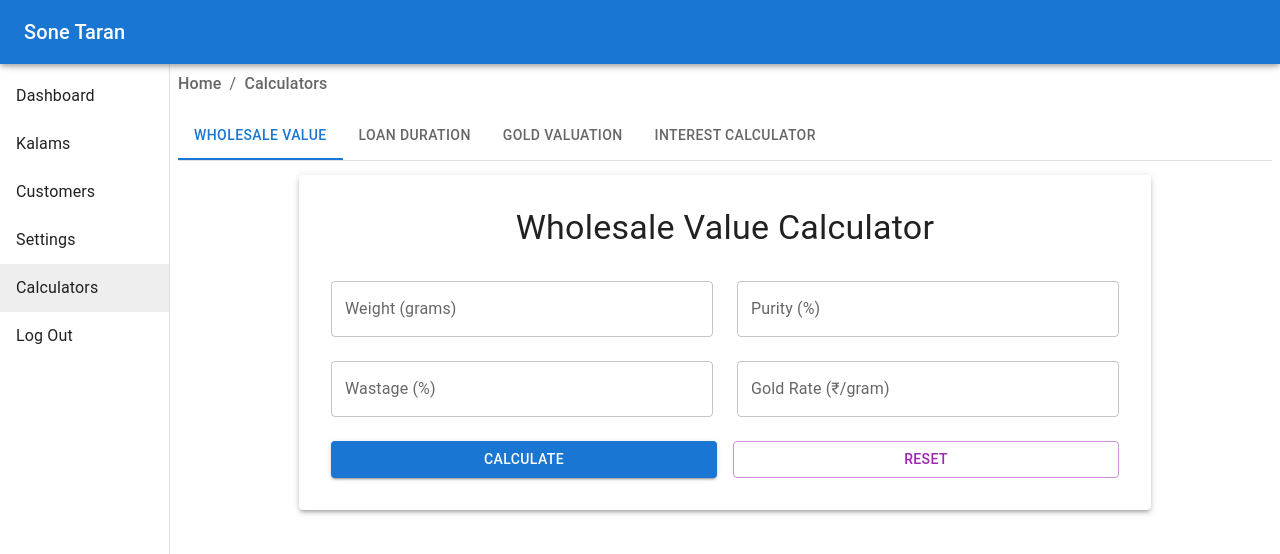
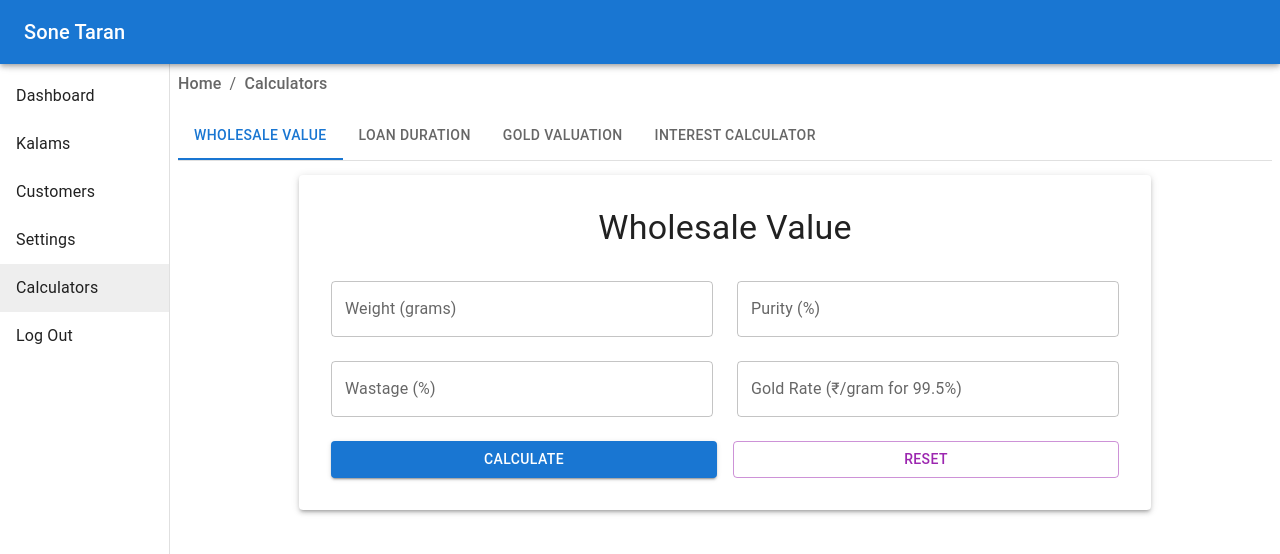
Before and after one commit to maheshgarade/sone-taran, a React (Vite) app: page /calculators in a window 1280 px wide. Shown: the top 554 px of the page. Built offline with nearby package versions, Linux system fonts and the light colour scheme.

Commit message:
Added new logic

```diff
--- a/src/features/calculators/wholesale-value-calculator/WholesaleValueCalculator.tsx
+++ b/src/features/calculators/wholesale-value-calculator/WholesaleValueCalculator.tsx
@@ -11,10 +11,10 @@ import {
 } from '@mui/material';
 
 interface CalculatedValues {
-  netPureGold: number;
   wastageWeight: number;
-  totalGoldWeight: number;
-  moneyEquivalent: number;
+  netPureGold99_9: number;
+  netPureGold99_5: number;
+  cashEquivalent99_5: number;
 }
 
 const WholesaleValueCalculator: React.FC = () => {
@@ -28,7 +28,7 @@ const WholesaleValueCalculator: React.FC = () => {
       weight: '',
       purity: '',
       wastage: '',
-      goldRate: '',
+      goldRate99_5: '',
     },
     validationSchema: Yup.object({
       weight: Yup.number()
@@ -42,27 +42,37 @@ const WholesaleValueCalculator: React.FC = () => {
         .required('Wastage is required')
         .min(0, 'Wastage must be greater than or equal to 0')
         .max(100, 'Wastage cannot exceed 100'),
-      goldRate: Yup.number()
-        .required('Gold rate is required')
+      goldRate99_5: Yup.number()
+        .required('Gold rate (99.5%) is required')
         .positive('Gold rate must be positive'),
     }),
     onSubmit: (values) => {
       const weight = Number(values.weight);
       const purity = Number(values.purity);
       const wastage = Number(values.wastage);
-      const goldRate = Number(values.goldRate);
+      const goldRate99_5 = Number(values.goldRate99_5);
 
-      // Ensure arithmetic operations are on numbers
+      // Step 1: Calculate net pure gold based on purity
       const netPureGold = (weight * purity) / 100;
-      const wastageWeight = (weight * wastage) / 100;
-      const totalGoldWeight = netPureGold + wastageWeight;
-      const moneyEquivalent = totalGoldWeight * goldRate;
 
+      // Step 2: Calculate total weight (22K 99.9%) with wastage
+      const netPureGold99_9 = netPureGold + (weight * wastage) / 100;
+
+      // Step 3: Calculate wastage weight
+      const wastageWeight = weight - netPureGold99_9;
+
+      // Step 4: Calculate total weight (22K 99.5%)
+      const netPureGold99_5 = (netPureGold99_9 * 99.5) / 99.9;
+
+      // Step 5: Calculate cash payment (22K 99.5%)
+      const cashEquivalent99_5 = netPureGold99_5 * goldRate99_5;
+
+      // Save calculated values
       setCalculatedValues({
-        netPureGold,
-        wastageWeight,
-        totalGoldWeight,
-        moneyEquivalent,
+        wastageWeight: parseFloat(wastageWeight.toFixed(3)), // Preserve precision
+        netPureGold99_9: parseFloat(netPureGold99_9.toFixed(3)),
+        netPureGold99_5: parseFloat(netPureGold99_5.toFixed(3)),
+        cashEquivalent99_5: parseFloat(cashEquivalent99_5.toFixed(2)),
       });
       setCalculated(true);
     },
@@ -79,7 +89,7 @@ const WholesaleValueCalculator: React.FC = () => {
     <Container maxWidth="md" sx={{ pl: 0, pr: 0 }}>
       <Paper elevation={3} sx={{ padding: 4, marginTop: 1.8 }}>
         <Typography variant="h4" align="center" sx={{ mb: 4 }}>
-          Wholesale Value Calculator
+          Wholesale Value
         </Typography>
         <Box
           component="form"
@@ -88,6 +98,7 @@ const WholesaleValueCalculator: React.FC = () => {
         >
           {/* Input Fields */}
           <Box sx={{ display: 'flex', flexDirection: 'row', gap: 3 }}>
+            <Box sx={{ flexGrow: 1 }}>
               <TextField
                 fullWidth
                 type="number"
@@ -100,6 +111,8 @@ const WholesaleValueCalculator: React.FC = () => {
                 error={formik.touched.weight && Boolean(formik.errors.weight)}
                 helperText={formik.touched.weight && formik.errors.weight}
               />
+            </Box>
+            <Box sx={{ flexGrow: 1 }}>
               <TextField
                 fullWidth
                 type="number"
@@ -112,7 +125,20 @@ const WholesaleValueCalculator: React.FC = () => {
                 error={formik.touched.purity && Boolean(formik.errors.purity)}
                 helperText={formik.touched.purity && formik.errors.purity}
               />
+              {formik.values.purity && (
+                <Typography
+                  sx={{ mt: 1 }}
+                  variant="body2"
+                  color="text.secondary"
+                >
+                  {`${(parseFloat(formik.values.purity) - 0.4).toFixed(
+                    1
+                  )}% + 0.4% = ${formik.values.purity}%`}
+                </Typography>
+              )}
             </Box>
+          </Box>
+
           <Box sx={{ display: 'flex', flexDirection: 'row', gap: 3 }}>
             <TextField
               fullWidth
@@ -129,14 +155,19 @@ const WholesaleValueCalculator: React.FC = () => {
             <TextField
               fullWidth
               type="number"
-              id="goldRate"
-              name="goldRate"
-              label="Gold Rate (₹/gram)"
-              value={formik.values.goldRate}
+              id="goldRate99_5"
+              name="goldRate99_5"
+              label="Gold Rate (₹/gram for 99.5%)"
+              value={formik.values.goldRate99_5}
               onChange={formik.handleChange}
               onBlur={formik.handleBlur}
-              error={formik.touched.goldRate && Boolean(formik.errors.goldRate)}
-              helperText={formik.touched.goldRate && formik.errors.goldRate}
+              error={
+                formik.touched.goldRate99_5 &&
+                Boolean(formik.errors.goldRate99_5)
+              }
+              helperText={
+                formik.touched.goldRate99_5 && formik.errors.goldRate99_5
+              }
             />
           </Box>
 
@@ -172,16 +203,19 @@ const WholesaleValueCalculator: React.FC = () => {
           >
             <Typography variant="h6">Results:</Typography>
             <Typography>
-              Net Pure Gold: {calculatedValues.netPureGold.toFixed(2)} g
+              Wastage Weight: {calculatedValues.wastageWeight.toFixed(2)} gms
             </Typography>
             <Typography>
-              Wastage Weight: {calculatedValues.wastageWeight.toFixed(2)} g
+              Total Payment in 22K (99.9%):{' '}
+              {calculatedValues.netPureGold99_9.toFixed(3)} gms
             </Typography>
             <Typography>
-              Total Gold (22K): {calculatedValues.totalGoldWeight.toFixed(2)} g
+              Total Payment in 22K (99.5%):{' '}
+              {calculatedValues.netPureGold99_5.toFixed(3)} gms
             </Typography>
             <Typography>
-              Money Equivalent: ₹{calculatedValues.moneyEquivalent.toFixed(2)}
+              Cash Payment for 22K (99.5%): ₹
+              {calculatedValues.cashEquivalent99_5.toFixed(2)}
             </Typography>
           </Box>
         )}
```
Lines whose indentation alone changed are shown as unchanged.
